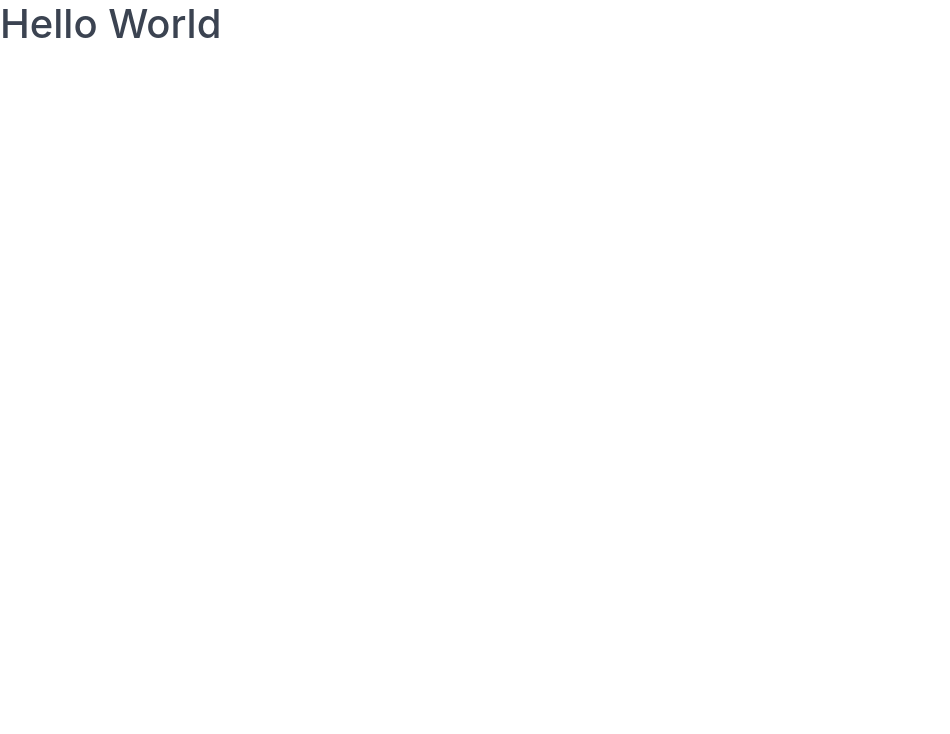
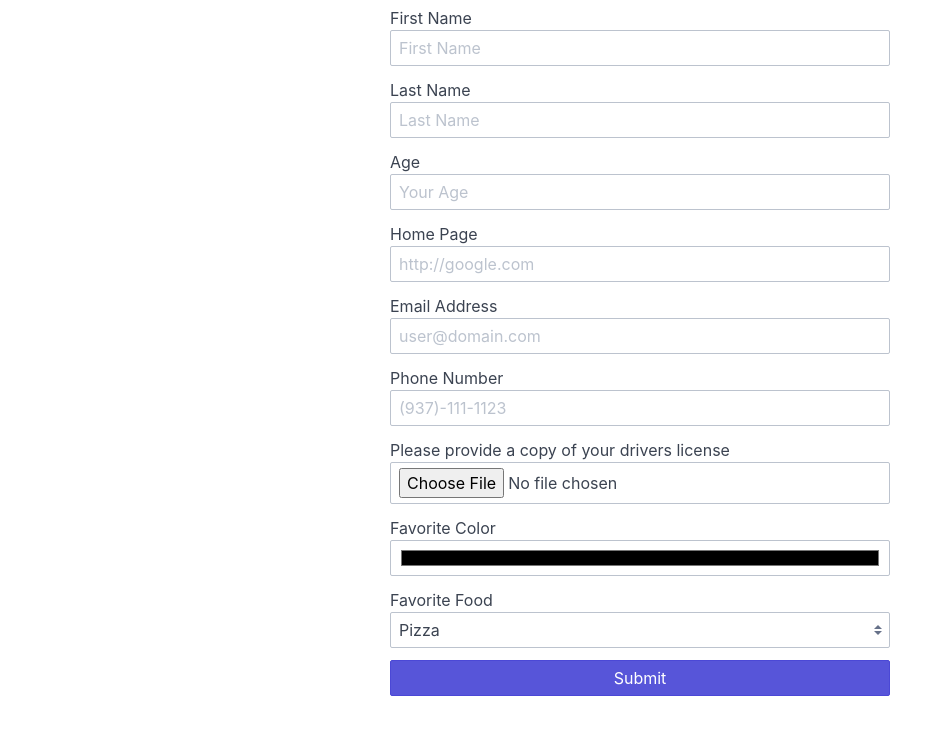
Before and after one commit to jamesabels/es6-project-bp, a website built with webpack: page src/public/index.html in a window 1280 px wide. Shown: the whole page, without its empty margins (0-950 px from the left). Built offline with nearby package versions, Linux system fonts and the light colour scheme.

Commit message:
Build universal form component with component class

```diff
--- a/index.js
+++ b/index.js
@@ -1,5 +1,107 @@
-import Hello from './src/classes/Hello';
+import UniversalForm from './src/components/UniversalForm';
 
-let hello = new Hello('Hello World!');
+let model = {
+    fields : [
+        {
+            type: 'text',
+            id: 'firstName',
+            name: 'first_name',
+            label: 'First Name',
+            placeHolder: 'First Name',
+            classList: ['universal-form-input', 'first-name-input']
+        },
+        {
+            type: 'text',
+            id: 'lastName',
+            name: 'last_name',
+            label: 'Last Name',
+            placeHolder: 'Last Name',
+            classList: ['universal-form-input', 'last-name-input']
+        },
+        {
+            type: 'number',
+            id: 'age',
+            name: 'age',
+            label: 'Age',
+            placeHolder: 'Your Age',
+            classList: ['universal-form-input', 'age-input']
+        },
+        {
+            type: 'url',
+            id: 'userHomepage',
+            name: 'homepage',
+            label: 'Home Page',
+            placeHolder: 'http://google.com',
+            classList: ['universal-form-input', 'user-homepage-input']
+        },
+        {
+            type: 'email',
+            id: 'userEmail',
+            name: 'email',
+            label: 'Email Address',
+            placeHolder: 'user@domain.com',
+            classList: ['universal-form-input', 'email-input']
+        },
+        {
+            type: 'tel',
+            id: 'phoneNumber',
+            name: 'phone_number',
+            label: 'Phone Number',
+            placeHolder: '(937)-111-1123',
+            classList: ['universal-form-input', 'phone-input']
+        },
+        {
+            type: 'file',
+            id: 'userid',
+            name: 'user_id',
+            label: 'Please provide a copy of your drivers license',
+            placeHolder: '',
+            classList: ['universal-form-input', 'id-input']
+        },
+        {
+            type: 'color',
+            id: 'faveColor',
+            name: 'fave_color',
+            label: 'Favorite Color',
+            placeHolder: 'Blue',
+            classList: ['universal-form-input', 'fave-color-input']
+        },
+        {
+            type: 'select',
+            id: 'faveFood',
+            name: 'fave_food',
+            label: 'Favorite Food',
+            placeHolder: 'Pizza',
+            classList: ['universal-form-input', 'fave-food-input'],
+            options: [
+                { label: 'Pizza', value: 'Pizza' },
+                { label: 'Pizza', value: 'Pizza' },
+                { label: 'Pizza', value: 'Pizza' },
+                { label: 'Pizza', value: 'Pizza' },
+                { label: 'Pizza', value: 'Pizza' },
+                { label: 'Tacos', value: 'Tacos' },
+            ]
+        },
+        {
+            type: 'submit',
+            id: 'submitButton',
+            name: 'submit_button',
+            initialValue: 'Submit',
+            classList: ['universal-form-input']
+        },
+    ]
+};
 
-hello.render();
+let newComp = new UniversalForm({
+    id: 'new-comp-wrap',
+    classes: ['new-comp-wrap', 'new-comp'],
+    beforeMount: () => console.log('Before Mount!'),
+    whenMounted: () => console.log('Mounted!'),
+    beforeUnmount: () => console.log('Before Unmount!'),
+    whenUnmounted: () => console.log('Unmounted!'),
+    beforeUpdate: () => console.log('Before Update!'),
+    whenUpdated: () => console.log('After Update!'),
+    model
+});
+
+newComp.mount(document, '#app');
--- /dev/null
+++ b/src/classes/Component.js
@@ -0,0 +1,86 @@
+import Util from '../libs/util';
+
+export default class Component {
+    constructor(options) {
+        this.options = options;
+        this.model = options.model;
+        this.markup = options.markup;
+        this.id = options.id;
+        this.create(
+            options.id,
+            options.classes,
+            this.render(this.model)
+        );
+    }
+
+    create (id, classes, markup) {
+        let el = document.createElement('div');
+        // Set ID
+        el.setAttribute('id', id);
+        // Set Classes
+        classes.forEach(className => {
+            el.setAttribute('class', className);
+        });
+        // Set Markup
+        el.innerHTML = markup;
+
+        // Set the element
+        this.self = el;
+    }
+
+    render (model) {
+        return this.markup(model);
+    }
+
+    call (callback) {
+        return callback(this.model);
+    }
+
+    beforeUpdate (model) {
+        return this.options.beforeUpdate(model);
+    }
+
+    update (model) {
+        if (Util.deepObjectCompare(model, this.model)) {
+            console.warn('The model provided and this.model are the same!');
+        } else {
+            this.model = model;
+            this.beforeUpdate(this.model);
+            document.getElementById(this.id).innerHTML = this.render(this.model);
+            return this.whenUpdated(this.model);
+        }
+    }
+
+    whenUpdated (model) {
+        return this.options.whenUpdated(model);
+    }
+
+    beforeMount (model) {
+        return this.options.beforeMount(model);
+    }
+
+    mount (context, anchor) {
+        this.beforeMount(this.model);
+        this.anchor = anchor;
+        context.querySelector(anchor).appendChild(this.self);
+        return this.whenMounted(this.model);
+    }
+
+    whenMounted (model) {
+        return this.options.whenMounted(model);
+    }
+
+    beforeUnmount (model) {
+        return this.options.beforeUnmount(model);
+    }
+
+    unmount () {
+        this.beforeUnmount(this.model);
+        document.getElementById(this.id).remove();
+        return this.whenUnmounted(this.model);
+    }
+
+    whenUnmounted (model) {
+        return this.options.whenUnmounted(model);
+    }
+}
--- /dev/null
+++ b/src/components/UniversalForm.js
@@ -0,0 +1,145 @@
+import Component from '../classes/Component';
+
+export default class UniversalForm extends Component {
+
+    _onSubmit (e) {
+        e.preventDefault();
+        let obj = Object.values(e.target.elements).reduce((obj,field) => {
+
+            if (field.name !== 'submit_button') {
+                obj[field.name] = field.value;
+            }
+
+            return obj;
+        }, {});
+
+        let json = 'text/json;charset=utf-8,' + encodeURIComponent(JSON.stringify(obj));
+
+        this.data = json;
+
+        this.update(this.model);
+    }
+
+    _renderStandardInput (field)  {
+        let label = document.createElement('label');
+        let input = document.createElement('input');
+
+        // Create Label
+        label.setAttribute('id', `${field.id}-label`);
+        label.setAttribute('class', 'form-label');
+        label.setAttribute('for', field.id);
+        label.innerText = field.label;
+
+        // Create Input
+        input.setAttribute('id', field.id);
+        input.setAttribute('name', field.name);
+        input.setAttribute('type', field.type);
+        input.setAttribute('placeHolder', field.placeHolder);
+        input.setAttribute('class', field.classList);
+        input.setAttribute('class', 'form-input');
+
+        // Append Input
+        label.appendChild(input);
+
+        return label.outerHTML;
+    }
+
+    _renderSelectInput (field) {
+        let input = document.createElement('select');
+        let label = document.createElement('label');
+
+        // Create Label
+        label.setAttribute('id', `${field.id}-label`);
+        label.setAttribute('class', 'form-label');
+        label.setAttribute('for', field.id);
+        label.innerText = field.label;
+
+        // Create Select
+        input.setAttribute('id', field.id);
+        input.setAttribute('name', field.name);
+        input.setAttribute('class', ['form-select', field.classList].join(' '));
+
+        field.options.forEach(o => {
+            let option = document.createElement('option');
+
+            // Set option label
+            option.text = o.label;
+
+            // Set option value
+            input.setAttribute('value', o.value);
+
+            input.add(option);
+        });
+
+        // Append Input
+        label.appendChild(input);
+
+        return label.outerHTML;
+    }
+
+    _renderSubmitButton (field)  {
+        let input = document.createElement('input');
+        let label = document.createElement('label');
+
+        // Create Label
+        label.setAttribute('id', `${field.id}-label`);
+        label.setAttribute('class', 'form-label');
+        label.setAttribute('for', field.id);
+
+        // Create Input
+        input.setAttribute('id', field.id);
+        input.setAttribute('name', 'submit_button');
+        input.setAttribute('type', field.type);
+        input.setAttribute('placeHolder', field.placeHolder);
+        input.setAttribute('class', ['form-input', 'btn', 'btn-primary', 'input-group-btn', field.classList].join(' '));
+
+        // Append Input
+        label.appendChild(input);
+
+        return label.outerHTML;
+    }
+
+    _renderInput (fields) {
+        let formInputs = [];
+
+        fields.map(f => {
+            if (f.type !== 'select' && f.type !== 'submit') {
+                formInputs.push(this._renderStandardInput(f));
+            } if (f.type === 'submit') {
+                formInputs.push(this._renderSubmitButton(f));
+            } if (f.type === 'select') {
+                formInputs.push(this._renderSelectInput(f));
+            } else {
+                return;
+            }
+        });
+
+        return formInputs.join('');
+    }
+
+    whenMounted () {
+        let anchor = document.getElementById('universal-form');
+
+        // append Inputs to dom
+        anchor.innerHTML = this._renderInput(this.model.fields);
+
+        // Bind submit function to form
+        this.self.onsubmit = this._onSubmit.bind(this);
+    }
+
+    whenUpdated () {
+        let anchor = document.getElementById('universal-form');
+
+        // append Inputs to dom
+        anchor.innerHTML = this._renderInput(this.model.fields);
+    }
+
+    render () {
+        return `
+            <div id="form-wrap" style="width:500px;margin:0 auto;">
+                <form id="universal-form" class="form-group"></form>
+                ${this.self ? `<a href="data:${this.data}"  download="data.json">download JSON</a>` : ''}
+            </div>
+        `;
+    }
+}
--- /dev/null
+++ b/src/libs/util.js
@@ -0,0 +1,18 @@
+const Util = {
+    deepObjectCompare: function (a, b) {
+        let aKeys = Object.keys(a);
+        let bKeys = Object.keys(b);
+
+        aKeys.forEach(aKey => {
+            bKeys.forEach(bKey => {
+                if (a[aKey] === b[bKey]) {
+                    return true;
+                } else {
+                    return false;
+                }
+            });
+        });
+    }
+};
+
+export default Util;
--- a/src/public/index.html
+++ b/src/public/index.html
@@ -7,9 +7,7 @@
     <link rel="stylesheet" href="https://unpkg.com/spectre.css/dist/spectre-icons.min.css">
   </head>
   <body>
-    <div id="app">
-      <h1>Hello World</h1>
-    </div>
+    <div id="app"></div>
     <script src="./bundle.js"></script>
   </body>
 </html>
```
Also changed, not shown: test/classes/component_test.js (added, +140 -0 lines).
